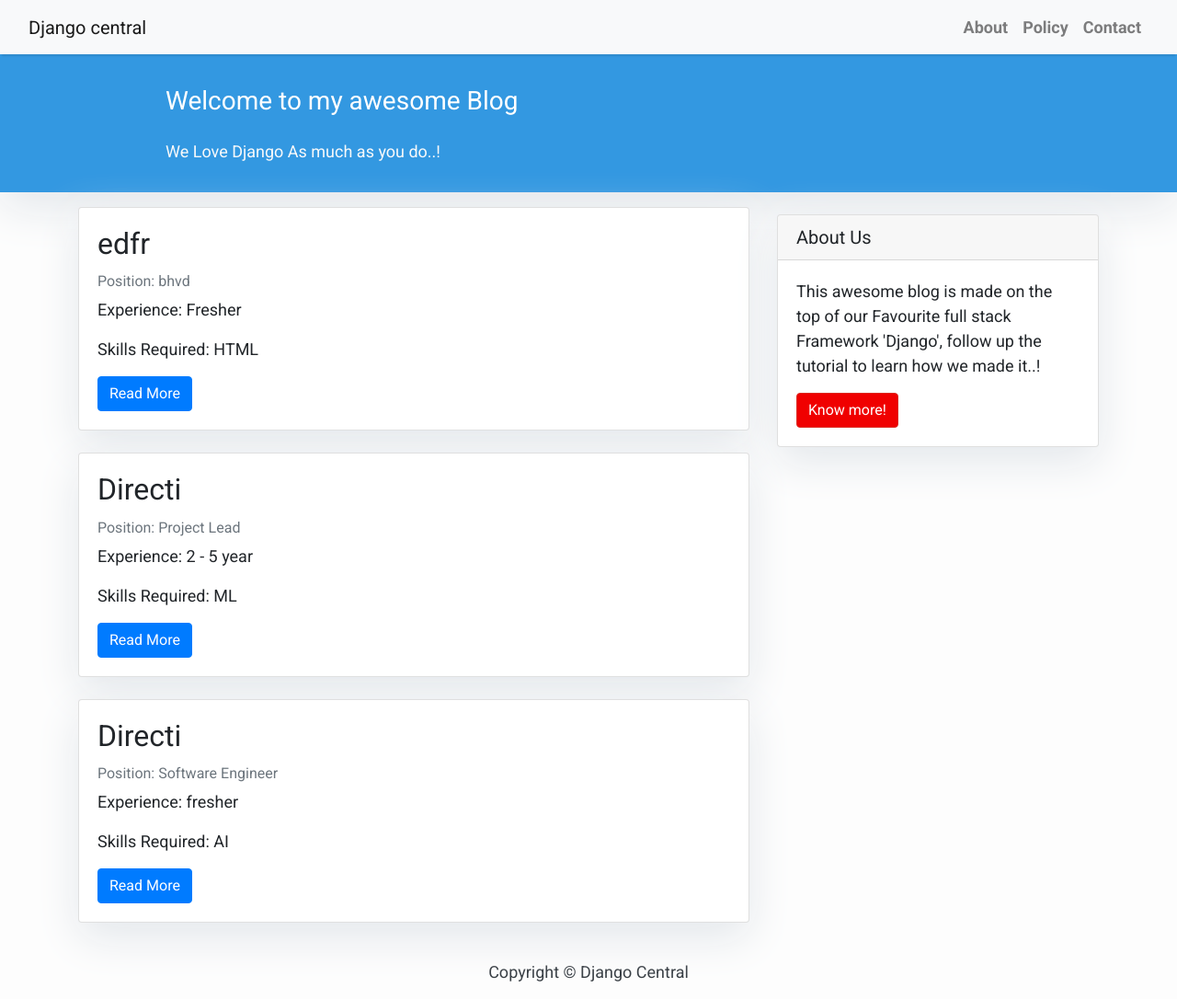
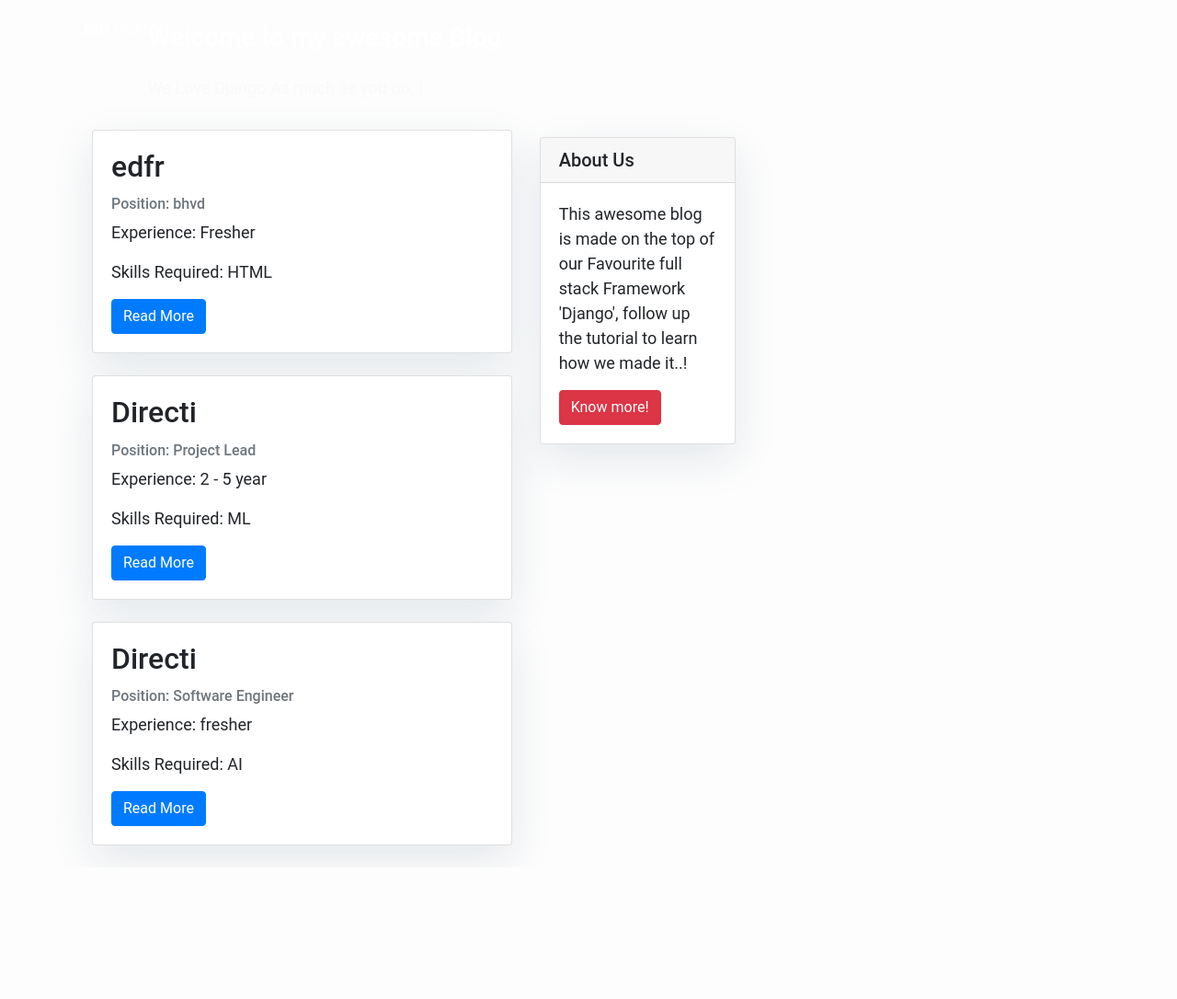
Before and after one commit to saloni19tyagi/Job-portal-for-AI-ML-program, a Django app: page /opening/home in a window 1280 px wide. Shown: the whole page at 92% size. After the commit the page ends 936 px from the top, so only its background shows below. Run offline with Django 3.2, Linux system fonts and the light colour scheme; data comes from the database, SQL or seed files in the repository; parts of the project's set-up code (start-up, migrations or seed data) failed here and were passed over; some libraries are stand-ins or nearby versions.

Commit message:
Update base.html

```diff
--- a/jobportalwebsite/jobopening/templates/jobopening/base.html
+++ b/jobportalwebsite/jobopening/templates/jobopening/base.html
@@ -1,68 +1,69 @@
+{% load static %}
+
 <!DOCTYPE html>
 <html>
+<head>
 
-    <head>
-        <title>Django Central</title>
-        <link href="https://fonts.googleapis.com/css?family=Roboto:400,700" rel="stylesheet">
-        <meta name="google" content="notranslate" />
-        <meta name="viewport" content="width=device-width, initial-scale=1" />
-        <link rel="stylesheet" href="https://maxcdn.bootstrapcdn.com/bootstrap/4.0.0/css/bootstrap.min.css" integrity="sha384-Gn5384xqQ1aoWXA+058RXPxPg6fy4IWvTNh0E263XmFcJlSAwiGgFAW/dAiS6JXm"
-            crossorigin="anonymous" />
+	<meta charset="utf-8">
+    <meta name="viewport" content="width=device-width, initial-scale=1, shrink-to-fit=no">
+
+    <!-- Bootstrap CSS -->
+
+    <link rel="stylesheet" href="https://maxcdn.bootstrapcdn.com/bootstrap/4.0.0/css/bootstrap.min.css" integrity="sha384-Gn5384xqQ1aoWXA+058RXPxPg6fy4IWvTNh0E263XmFcJlSAwiGgFAW/dAiS6JXm" crossorigin="anonymous">
+    <link rel="stylesheet" type="text/css" href="{% static 'jobopening/main.css' %}">
+
+	{%if title%}
+		<title>Job Portal - {{title}}</title>
+	{% else %}
+		<title>Job Portal</title>
+	{%endif%}
+
 </head>
+<body>
 
-    <body>
-        <style>
-            body {
-            font-family: "Roboto", sans-serif;
-            font-size: 17px;
-            background-color: #fdfdfd;
-        }
-        .shadow {
-            box-shadow: 0 4px 2px -2px rgba(0, 0, 0, 0.1);
-        }
-        .btn-danger {
-            color: #fff;
-            background-color: #f00000;
-            border-color: #dc281e;
-        }
-        .masthead {
-            background: #3398E1;
-            height: auto;
-            padding-bottom: 15px;
-            box-shadow: 0 16px 48px #E3E7EB;
-            padding-top: 10px;
-        }
-    </style>
-
-        <!-- Navigation -->
-        <nav class="navbar navbar-expand-lg navbar-light bg-light shadow" id="mainNav">
-            <div class="container-fluid">
-                <a class="navbar-brand" href="{% url 'home' %}">Django central</a>
-                <button class="navbar-toggler navbar-toggler-right" type="button" data-toggle="collapse" data-target="#navbarResponsive"
-                    aria-controls="navbarResponsive" aria-expanded="false" aria-label="Toggle navigation">
+	<header class="site-header">
+  	<nav class="navbar navbar-expand-md navbar-dark bg-steel fixed-top">
+    <div class="container">
+      <a class="navbar-brand mr-4" href="#">Job Portal</a>
+      <button class="navbar-toggler" type="button" data-toggle="collapse" data-target="#navbarToggle" aria-controls="navbarToggle" aria-expanded="false" aria-label="Toggle navigation">
       <span class="navbar-toggler-icon"></span>
       </button>
-                <div class="collapse navbar-collapse" id="navbarResponsive">
-                    <ul class="navbar-nav ml-auto">
-                        <li class="nav-item text-black">
-                            <a class="nav-link text-black font-weight-bold" href="#">About</a>
-                        </li>
-                        <li class="nav-item text-black">
-                            <a class="nav-link text-black font-weight-bold" href="#">Policy</a>
-                        </li>
-                        <li class="nav-item text-black">
-                            <a class="nav-link text-black font-weight-bold" href="#">Contact</a>
-                        </li>
-                    </ul>
+      <div class="collapse navbar-collapse" id="navbarToggle">
+        <div class="navbar-nav mr-auto">
+          <a class="nav-item nav-link" href="#">Home</a>
+          <a class="nav-item nav-link" href="#">About</a>
+        </div>
+        <!-- Navbar Right Side -->
+        <div class="navbar-nav">
+          <a class="nav-item nav-link" href="{url accounts/login}">Login</a>
+          <a class="nav-item nav-link" href="{url accounts/logout}">Register</a>
+        </div>
       </div>
     </div>
   </nav>
-        {% block content %}
-        <!-- Content Goes here -->
-        {% endblock content %}
-        <!-- Footer -->
-        <footer class="py-3 bg-grey">
-            <p class="m-0 text-dark text-center ">Copyright &copy; Django Central</p>
-        </footer>
+</header>
+
+
+	<main role="main" class="container">
+  		<div class="row">
+    	<div class="col-md-8">
+        {% if messages %}
+          {%for message in messages%}
+          <div class = "alert alert-{{message.tags}}">
+            {{ message }}
+          </div>
+          {%endfor%}
+        {%endif%}
+      	{% block content %}{% endblock %}
+    	</div>
+        </div>
+	</main>
+
+
+	<script src="https://code.jquery.com/jquery-3.2.1.slim.min.js" integrity="sha384-KJ3o2DKtIkvYIK3UENzmM7KCkRr/rE9/Qpg6aAZGJwFDMVNA/GpGFF93hXpG5KkN" crossorigin="anonymous"></script>
+    <script src="https://cdnjs.cloudflare.com/ajax/libs/popper.js/1.12.9/umd/popper.min.js" integrity="sha384-ApNbgh9B+Y1QKtv3Rn7W3mgPxhU9K/ScQsAP7hUibX39j7fakFPskvXusvfa0b4Q" crossorigin="anonymous"></script>
+    <script src="https://maxcdn.bootstrapcdn.com/bootstrap/4.0.0/js/bootstrap.min.js" integrity="sha384-JZR6Spejh4U02d8jOt6vLEHfe/JQGiRRSQQxSfFWpi1MquVdAyjUar5+76PVCmYl" crossorigin="anonymous"></script>
+
+
 </body>
 </html>
```
Lines whose indentation alone changed are shown as unchanged.
